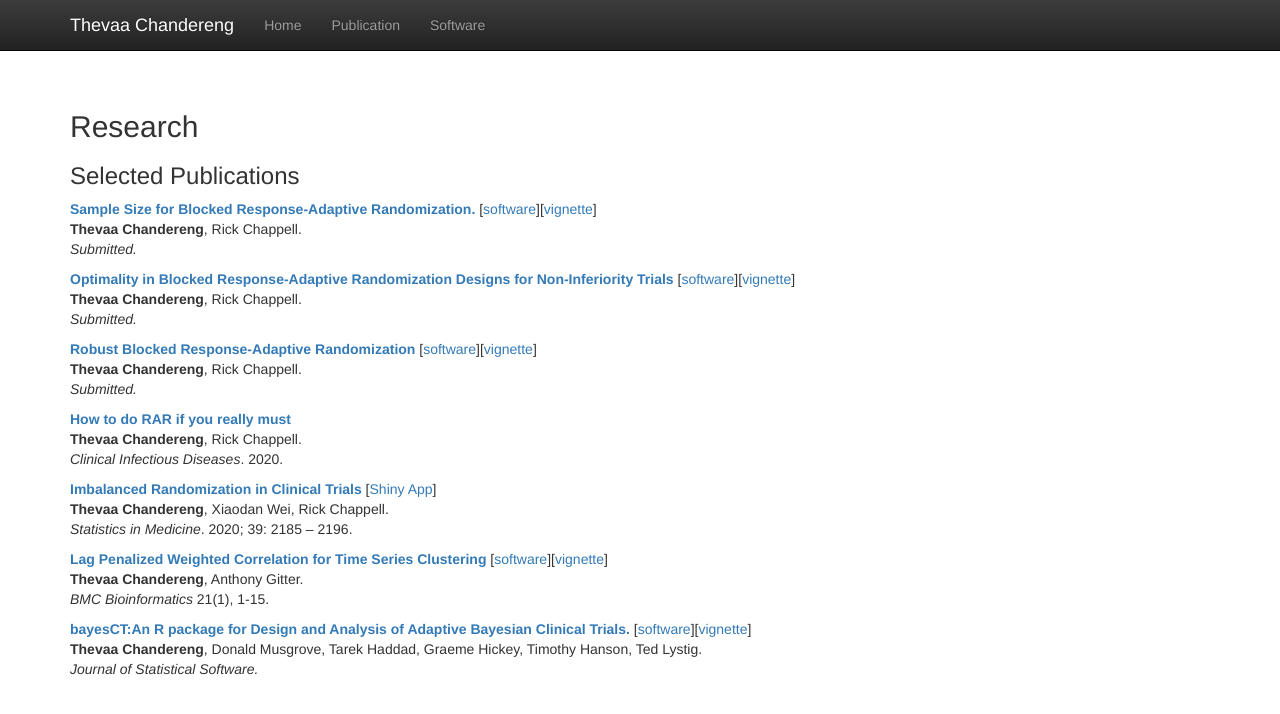
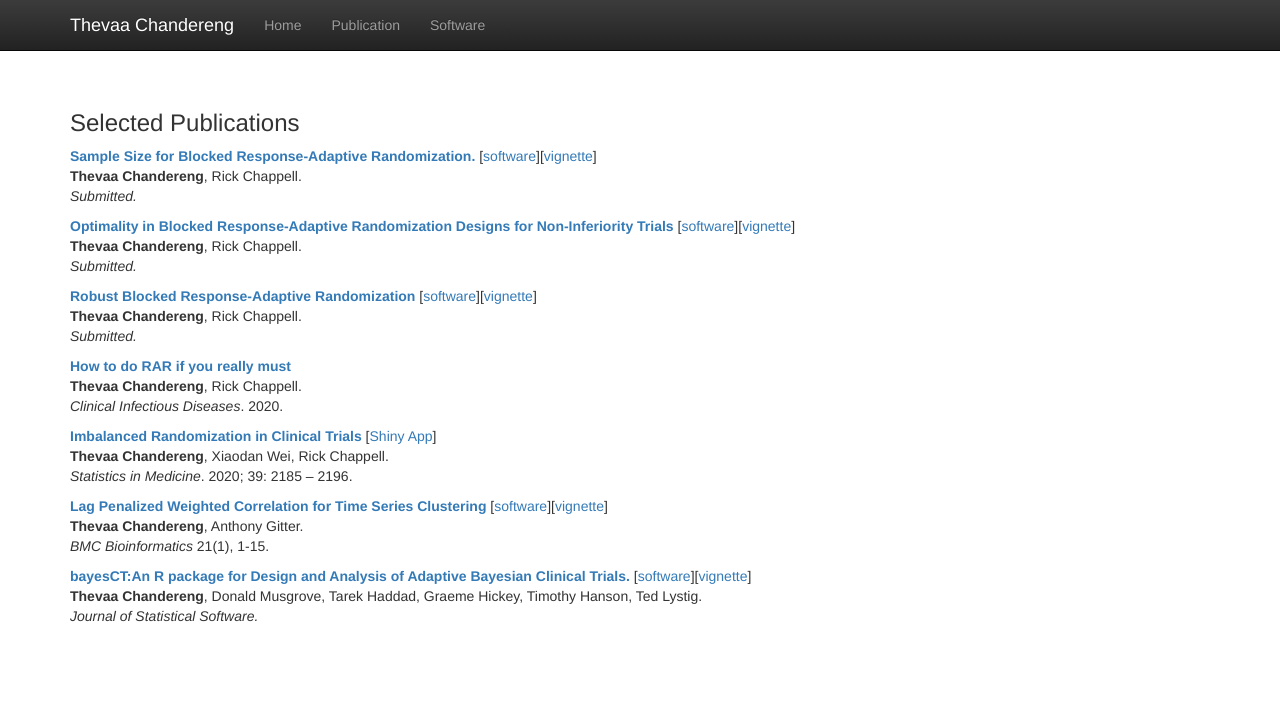
Before and after one commit to thevaachandereng/thevaachandereng.github.io, a Jekyll site: the page built from publication.html, in a window 1280 px wide. Shown: the top 714 px of the page. Built offline with Jekyll 4.4.1, drawn with Linux system fonts in a browser that asks for light colours; nearby versions of some CDN libraries.

Commit message:
Update publication.html

```diff
--- a/publication.html
+++ b/publication.html
@@ -1,10 +1,10 @@
 ---
 layout: default
-title:  'Research'
+title:  'Publication'
 ---
 <div class="row" id="publications">
   <div class="simple">
-    <h2>Research</h2>
+    <h2></h2>
  <!--   My research is currently supported by. -->
     <h3>Selected Publications</h3>
             <p>
```
